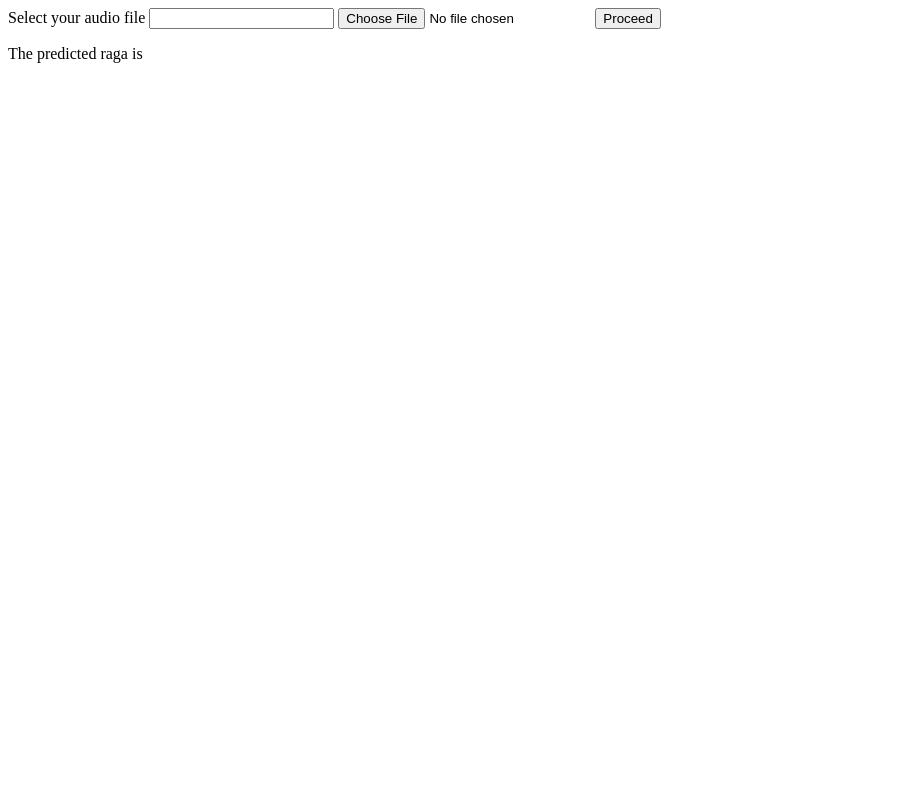
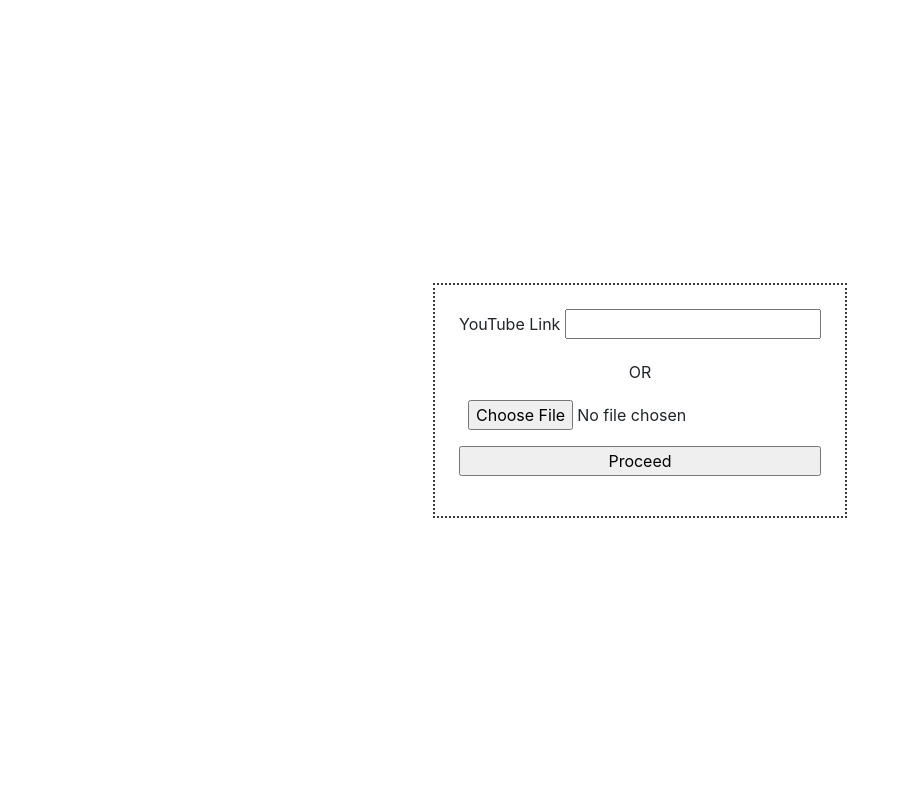
Before and after one commit to Anuragchandra221/Carnatic-Raga-Detection, a Flask app: page /predict in a window 1280 px wide. Shown: the whole page, without its empty margins (0-902 px from the left). Run offline with Flask 2, Linux system fonts and the light colour scheme; some libraries are stand-ins or nearby versions.

Commit message:
styling started

```diff
--- /dev/null
+++ b/static/style.css
@@ -0,0 +1,18 @@
+
+.predict-div{
+    /* background-color: aqua; */
+    width: fit-content;
+    border: 2px dotted #3a3a3a;
+
+}
+.predict-div-full{
+    width: 100%;
+    height: 100%;
+    display: flex;
+    align-items: center;
+}
+@media screen and (min-width: 768px) {
+    .predict-div{
+
+    }
+}
--- a/templates/index.html
+++ b/templates/index.html
@@ -4,6 +4,14 @@
     <meta charset="UTF-8">
     <meta name="viewport" content="width=device-width, initial-scale=1.0">
     <title>Musespace</title>
+    <link rel="stylesheet" href="https://cdn.jsdelivr.net/npm/bootstrap@4.0.0/dist/css/bootstrap.min.css" integrity="sha384-Gn5384xqQ1aoWXA+058RXPxPg6fy4IWvTNh0E263XmFcJlSAwiGgFAW/dAiS6JXm" crossorigin="anonymous">
+    <link rel="stylesheet" href="/static/style.css">
+    <style>
+        body{
+            width: 100%;
+            height: 100vh;
+        }
+    </style>
 </head>
 <body>
 
@@ -11,5 +19,8 @@
 
     {% endblock %}
 
+    <script src="https://code.jquery.com/jquery-3.2.1.slim.min.js" integrity="sha384-KJ3o2DKtIkvYIK3UENzmM7KCkRr/rE9/Qpg6aAZGJwFDMVNA/GpGFF93hXpG5KkN" crossorigin="anonymous"></script>
+    <script src="https://cdn.jsdelivr.net/npm/popper.js@1.12.9/dist/umd/popper.min.js" integrity="sha384-ApNbgh9B+Y1QKtv3Rn7W3mgPxhU9K/ScQsAP7hUibX39j7fakFPskvXusvfa0b4Q" crossorigin="anonymous"></script>
+    <script src="https://cdn.jsdelivr.net/npm/bootstrap@4.0.0/dist/js/bootstrap.min.js" integrity="sha384-JZR6Spejh4U02d8jOt6vLEHfe/JQGiRRSQQxSfFWpi1MquVdAyjUar5+76PVCmYl" crossorigin="anonymous"></script>
 </body>
 </html>
--- a/templates/predict.html
+++ b/templates/predict.html
@@ -2,15 +2,21 @@
 
 
 {% block content %}
-
-    <div>
-        <form action="/predict" method="POST" enctype="multipart/form-data">
-            <label for="audio">Select your audio file</label>
-            <input type="text" name="anurag" />
-            <input type="file" name="audiofile" id="audio" accept="audio/*"/>
-            <input type="submit" value="Proceed">
-        </form>
-        <p>The predicted raga is {{raga}}</p>
+    <div class="predict-div-full">
+        <div class="predict-div mx-auto p-4">
+            <form action="/predict" class="d-flex flex-column align-items-center" method="POST" enctype="multipart/form-data">
+                <div class="mb-3">
+                    <label for="audio">YouTube Link</label>
+                    <input type="text" name="anurag" />
+                </div>
+                <p>OR</p>
+                <input type="file" class="mb-3" name="audiofile" id="audio" accept="audio/*"/>
+                <input type="submit" class="w-100 mb-3" value="Proceed">
+            </form>
+            {% if raga %}
+                <p>The predicted raga is {{raga}}</p>
+            {% endif %}
+        </div>
     </div>
 
 {% endblock %}
```
Also changed, not shown: download_yt.py (added, +10 -0 lines).
